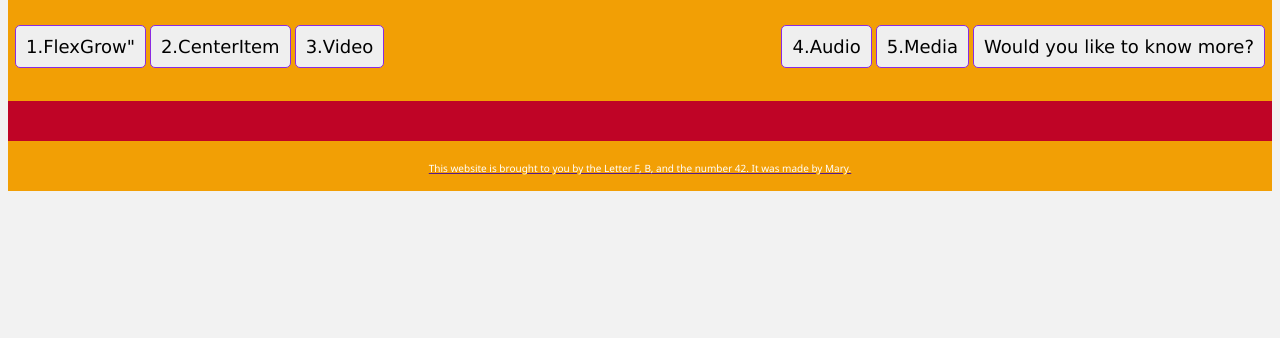
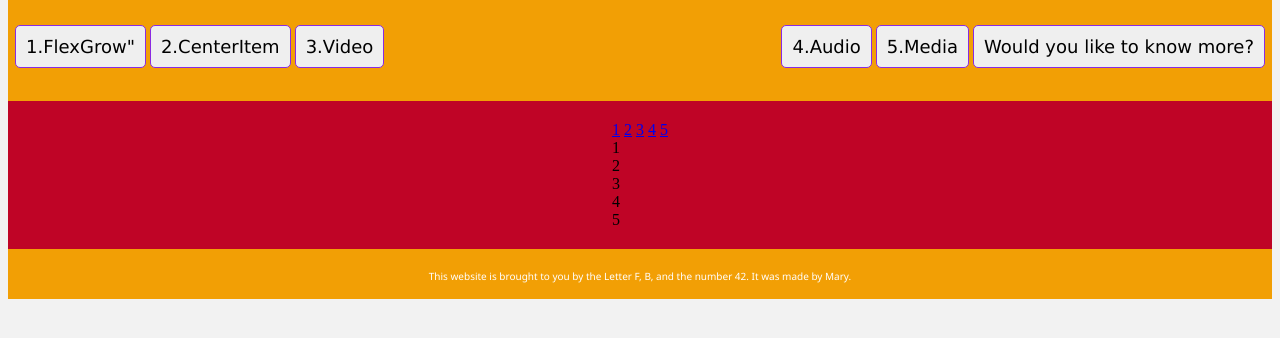
Before and after one commit to T47-Nguyen/Worksheet-5, a plain HTML site: page index copy.html in a window 1280 px wide. Shown: the part 150-488 px from the top of the page. Drawn offline with Linux system fonts and the light colour scheme.

Commit message:
Update index copy.html

```diff
--- a/index copy.html
+++ b/index copy.html
@@ -38,8 +38,31 @@
 
 
         <main>
-           <div class =" button-one-section"> <div class="slider">
-               <a href=""
+           <div class =" button-one-section">
+               <div class="slider">
+                  <a href="#slide-1">1</a>
+                  <a href="#slide-2">2</a>
+                  <a href="#slide-3">3</a>
+                  <a href="#slide-4">4</a>
+                  <a href="#slide-5">5</a>
+                  <div class="slides">
+                      <div id="slide-1">
+                          1
+                      </div>
+                      <div id="slide-2">
+                          2
+                      </div>
+                      <div id="slide-3">
+                          3
+                      </div>
+                      <div id="slide-4">
+                          4
+                      </div>
+                  <div id="slide-5">
+                      5
+                      </div>
+                  </div>
+                  </div>
            </div>
 
         </main>
```
